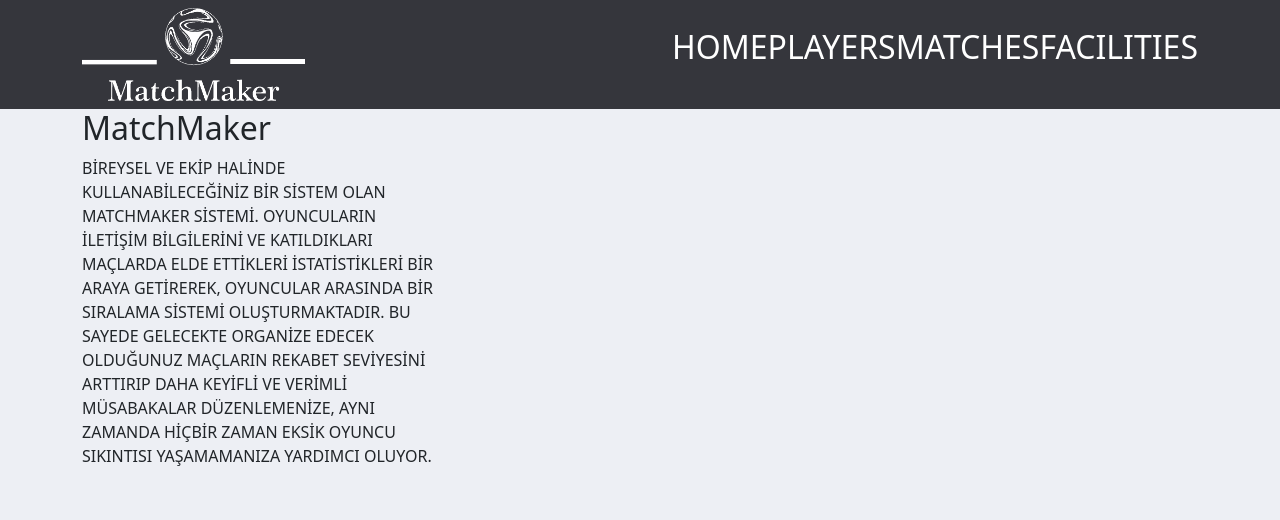
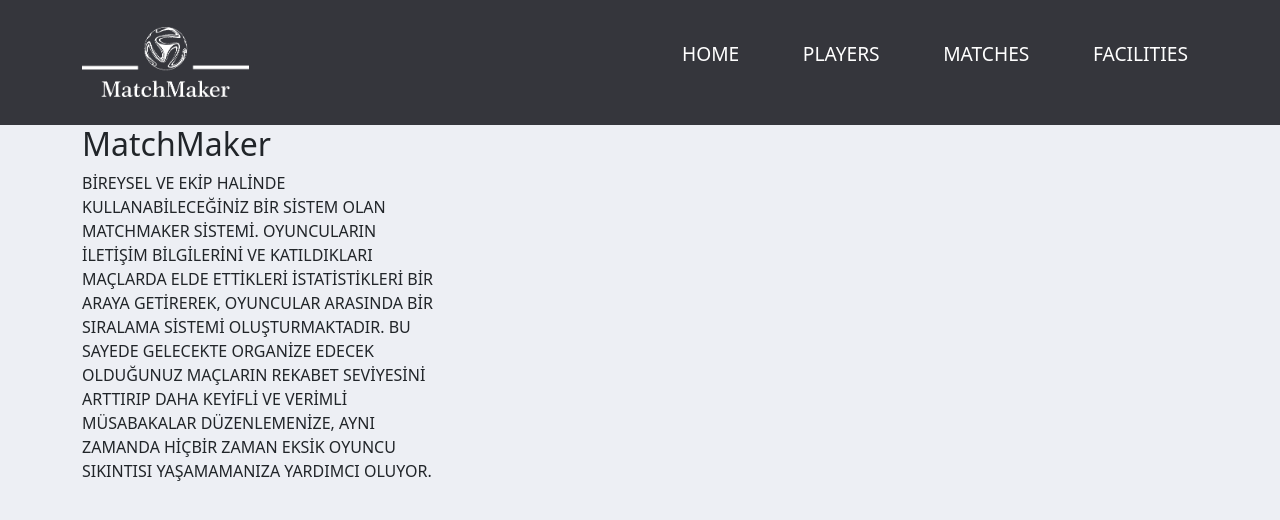
Before and after one commit to gokturkdogan/Template, a plain HTML site: page index.html in a window 1280 px wide. Drawn offline with nearby package versions, Linux system fonts and the light colour scheme.

Commit message:
navbar menu hovers

```diff
--- a/assets/css/layout/_navbar.scss
+++ b/assets/css/layout/_navbar.scss
@@ -2,9 +2,11 @@
     display: flex;
     justify-content: flex-start;
     background-color: $navbar;
+    padding: 0;
+    margin: 0;
 
     &__logoArea {
-        width: 20%;
+        width: 15%;
     }
     &__logo {
         width: 100%;
@@ -16,14 +18,20 @@
         width: 50%;
     }
     &__item {
-        font-size: 2rem;
+        font-size: 1.2rem;
+        padding: 40px 10px;
+        transition: 0.3s;
+        cursor: pointer;
+        &:hover {
+            background-color: green;
+        }
+        &:hover a {
+            color: $navbarHover;
+        }
     }
     &__link {
         text-decoration: none;
         transition: 0.3s;
         color: $navbarLink;
-        &:hover {
-            color: $navbarHover;
-        }
     }
 }
```
Also changed, not shown: assets/css/main.css, 1 other file.
